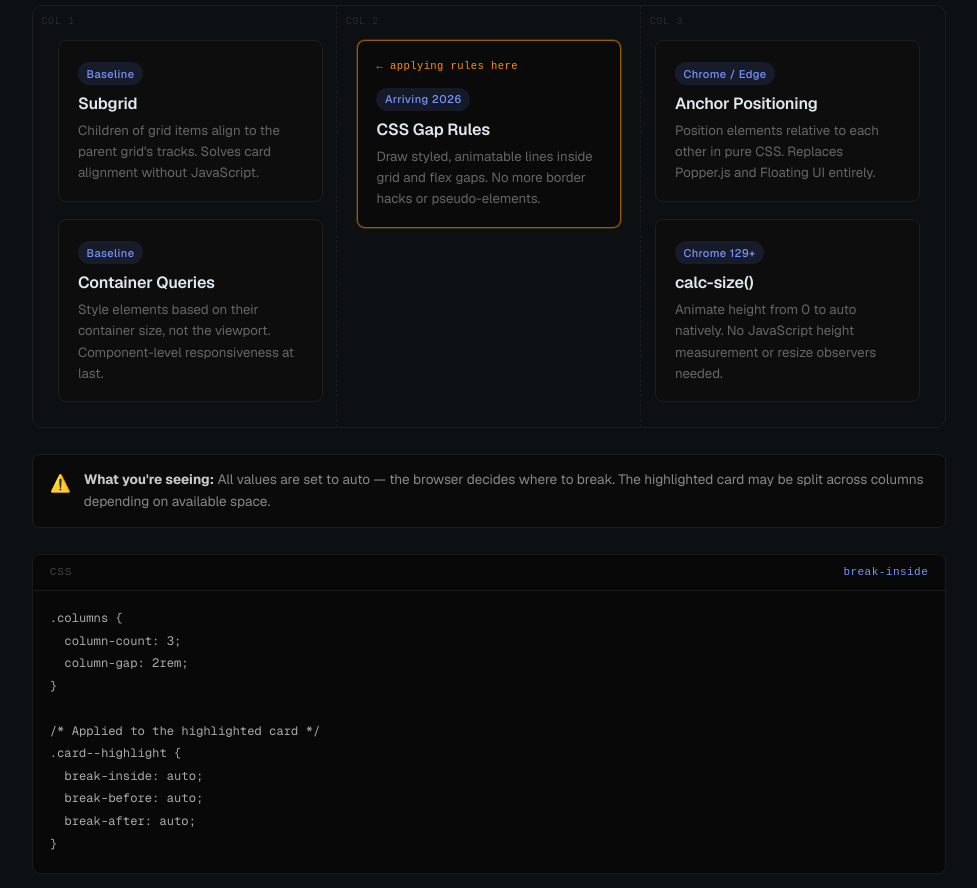
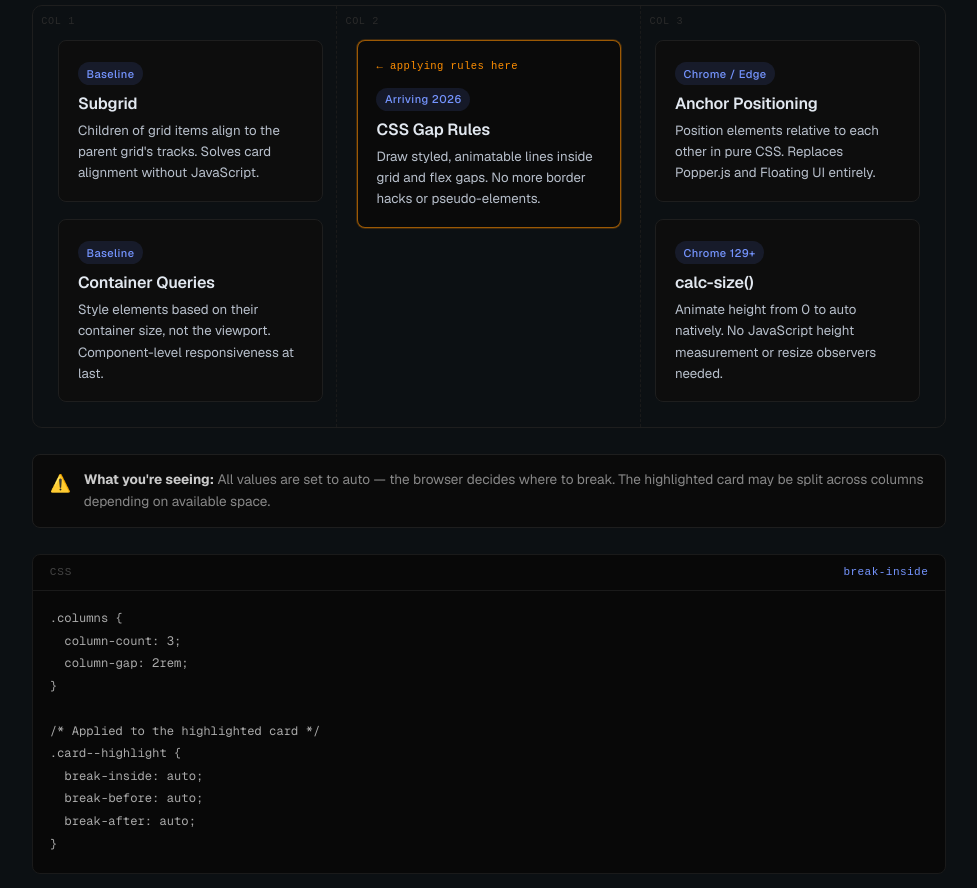
Before and after one commit to anna-bashkuev/Code-with-style, a Next.js app: page /components/multi-column/break in a window 1280 px wide. Shown: the part 820-1708 px from the top of the page, without its empty margins (287-1264 px from the left). Built offline with nearby package versions, Linux system fonts and the light colour scheme.

Commit message:
Lighten card description text for better contrast

```diff
--- a/components/BreakInside.module.css
+++ b/components/BreakInside.module.css
@@ -214,7 +214,7 @@
 .desc {
   margin: 0;
   font-size: 0.78rem;
-  color: #666;
+  color: #b8c0cc;
   line-height: 1.6;
 }
 
```
